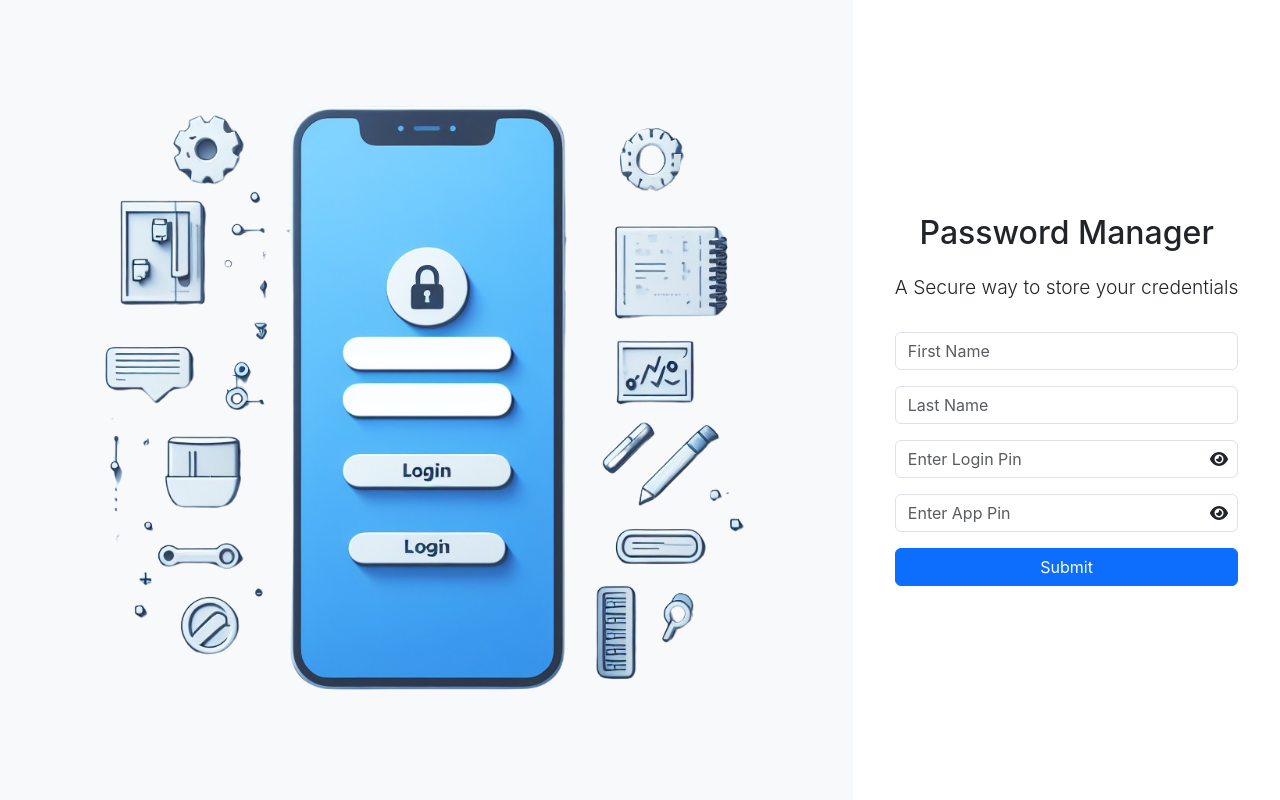
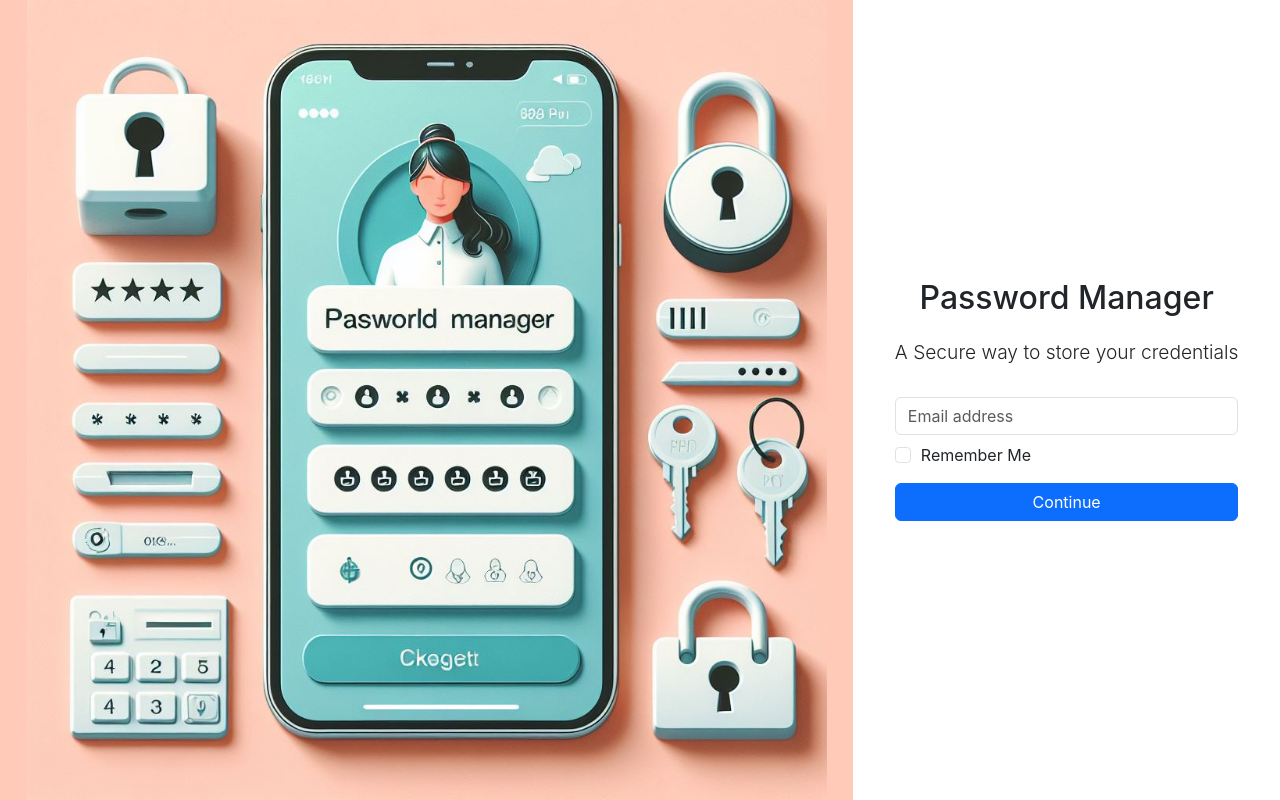
Before and after one commit to Sandeep03edu/PasswordManager, a React (Create React App) app in the folder frontend/: page /authentication/email in a window 1280 px wide. Built offline with nearby package versions, Linux system fonts and the light colour scheme.

Commit message:
Added Email checking api

```diff
--- a/frontend/package.json
+++ b/frontend/package.json
@@ -9,6 +9,7 @@
     "@testing-library/jest-dom": "^5.17.0",
     "@testing-library/react": "^13.4.0",
     "@testing-library/user-event": "^13.5.0",
+    "axios": "^1.6.3",
     "react": "^18.2.0",
     "react-dom": "^18.2.0",
     "react-scripts": "5.0.1",
@@ -37,5 +38,8 @@
       "last 1 firefox version",
       "last 1 safari version"
     ]
+  },
+  "devDependencies": {
+    "react-router-dom": "^6.21.1"
   }
 }
--- a/frontend/src/App.js
+++ b/frontend/src/App.js
@@ -3,24 +3,41 @@ import CredentialsVerification from "./components/authentication/CredentialsVeri
 import EmailChecker from "./components/authentication/EmailChecker";
 import UserFormFillup from "./components/authentication/UserFormFillup";
 import Welcome from "./components/authentication/Welcome";
+import { Routes, Route } from "react-router-dom";
 
 function App() {
   return (
     <div style={{ height: "100vh" }}>
-      {/* <Welcome /> */}
-      {/* <EmailChecker/> */}
-
-      {/* <CredentialsVerification
+      <Routes>
+        <Route path="/" element={<Welcome />} />
+        <Route
+          path="/authentication/email"
+          element={
+            <EmailChecker
+              onSuccessVerification={(authResponse) => {
+                console.log("AuthResponse:: " + authResponse);
+              }}
+            />
+          }
+        />
+        <Route
+          path="/authentication/verification"
+          element={
+            <CredentialsVerification
               onChangeLoginPin={(pin) => {
                 console.log(`Pin1 value:: ${pin}`);
               }}
               onChangeAppPin={(pin) => {
                 console.log(`Pin2 value:: ${pin}`);
-        }} */
+              }}
+            />
           }
-
-      <UserFormFillup/>
-
+        />
+        <Route
+          path="/authentication/registration"
+          element={<UserFormFillup />}
+        />
+      </Routes>
     </div>
   );
 }
--- a/frontend/src/components/authentication/CredentialsVerification.js
+++ b/frontend/src/components/authentication/CredentialsVerification.js
@@ -3,7 +3,7 @@ import { FontAwesomeIcon } from "@fortawesome/react-fontawesome";
 import { faEye, faEyeSlash } from "@fortawesome/free-solid-svg-icons";
 import credentialsBkg from "../../images/credentialsLoginBkg2.png";
 
-const CredentialsVerification = ({ onChangeLoginPin, onChangeAppPin }) => {
+const CredentialsVerification = ({onSuccessValidation}) => {
   const styles = {
     fullHeight: {
       height: "100vh",
@@ -64,7 +64,7 @@ const CredentialsVerification = ({ onChangeLoginPin, onChangeAppPin }) => {
     const newPin = e.target.value.replace(/\D/g, ""); // Allow only numeric values
     if (newPin.length <= 4) {
       setLoginPin(newPin);
-      onChangeLoginPin(newPin);
+      // onChangeLoginPin(newPin);
     }
   };
 
@@ -72,7 +72,7 @@ const CredentialsVerification = ({ onChangeLoginPin, onChangeAppPin }) => {
     const newPin = e.target.value.replace(/\D/g, ""); // Allow only numeric values
     if (newPin.length <= 6) {
       setAppPin(newPin);
-      onChangeAppPin(newPin);
+      // onChangeAppPin(newPin);
     }
   };
 
--- a/frontend/src/components/authentication/EmailChecker.js
+++ b/frontend/src/components/authentication/EmailChecker.js
@@ -1,8 +1,9 @@
 import React, { useState } from "react";
+import axios from "axios";
 
 import emailCheckerBkg from "../../images/emailCheckerBkg.jpeg";
 
-const EmailChecker = () => {
+const EmailChecker = ({ onSuccessVerification }) => {
   // Define styles as objects
 
   const styles = {
@@ -41,7 +42,42 @@ const EmailChecker = () => {
     },
   };
 
+  const checkEmail = async (e) => {
+    e.preventDefault();
+    if (!email) {
+      // TODO : Toast Message
+      // Check pattern
+      return;
+    }
+
+    setLoading(true);
+
+    try {
+      const headerConfig = {
+        headers: {
+          "Content-type": "application/json",
+        },
+      };
+
+      const { data } = await axios.post(
+        "https://password-manager-sandeep03edu-backend.onrender.com/api/auth/emailExist",
+        {
+          email,
+        },
+        headerConfig
+      );
+      console.log(data);
+        setLoading(false);
+        onSuccessVerification(data)
+    } catch (error) {
+      console.log(error);
+      setLoading(false);
+    }
+  };
+
   const [rememberMe, setRememberMe] = useState(false);
+  const [email, setEmail] = useState("");
+  const [loading, setLoading] = useState(false);
   const handleRememberMeChange = () => {
     setRememberMe(!rememberMe);
   };
@@ -64,12 +100,14 @@ const EmailChecker = () => {
                 A Secure way to store your credentials
               </p>
               <form>
-                <div className="mb-">
+                <div className="mb-2">
                   <input
                     type="email"
                     className="form-control"
                     id="email"
                     placeholder="Email address"
+                    value={email}
+                    onChange={(e) => setEmail(e.target.value)}
                   />
                 </div>
                 <div className="form-check mb-3" style={{ display: "flex" }}>
@@ -89,6 +127,8 @@ const EmailChecker = () => {
                   type="submit"
                   className="btn btn-primary"
                   style={{ width: "100%" }}
+                  onClick={checkEmail}
+                  disabled={loading}
                 >
                   Continue
                 </button>
--- a/frontend/src/components/authentication/UserFormFillup.js
+++ b/frontend/src/components/authentication/UserFormFillup.js
@@ -3,12 +3,7 @@ import { FontAwesomeIcon } from "@fortawesome/react-fontawesome";
 import { faEye, faEyeSlash } from "@fortawesome/free-solid-svg-icons";
 import credentialsBkg from "../../images/credentialsLoginBkg2.png";
 
-const UserFormFillup = ({
-  onChangeFirstName,
-  onChangeLastName,
-  onChangeLoginPin,
-  onChangeAppPin,
-}) => {
+const UserFormFillup = () => {
   const styles = {
     fullHeight: {
       height: "100vh",
@@ -69,19 +64,16 @@ const UserFormFillup = ({
 
   const handleFirstNameChange = (e) => {
     setFirstName(e.target.value);
-    onChangeFirstName(e.target.value);
   };
 
   const handleLastNameChange = (e) => {
     setLastName(e.target.value);
-    onChangeLastName(e.target.value);
   };
 
   const handleLoginPinChange = (e) => {
     const newPin = e.target.value.replace(/\D/g, ""); // Allow only numeric values
     if (newPin.length <= 4) {
       setLoginPin(newPin);
-      onChangeLoginPin(newPin);
     }
   };
 
@@ -89,7 +81,6 @@ const UserFormFillup = ({
     const newPin = e.target.value.replace(/\D/g, ""); // Allow only numeric values
     if (newPin.length <= 6) {
       setAppPin(newPin);
-      onChangeAppPin(newPin);
     }
   };
 
```
Also changed, not shown: frontend/src/index.js (+5 -2 lines), 2 other files (tests, documents, lock files or other folders). Lines whose indentation alone changed are shown as unchanged.
